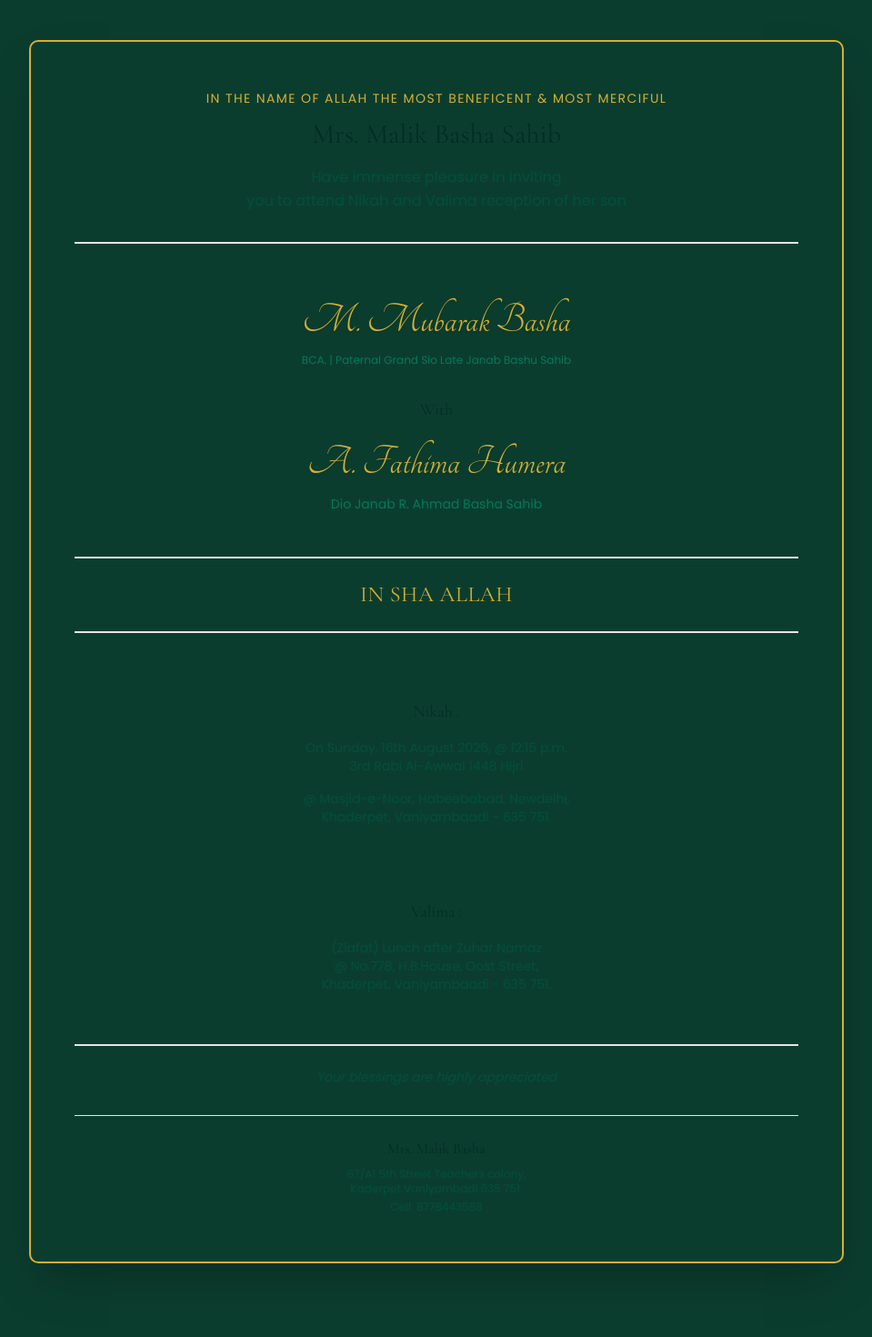
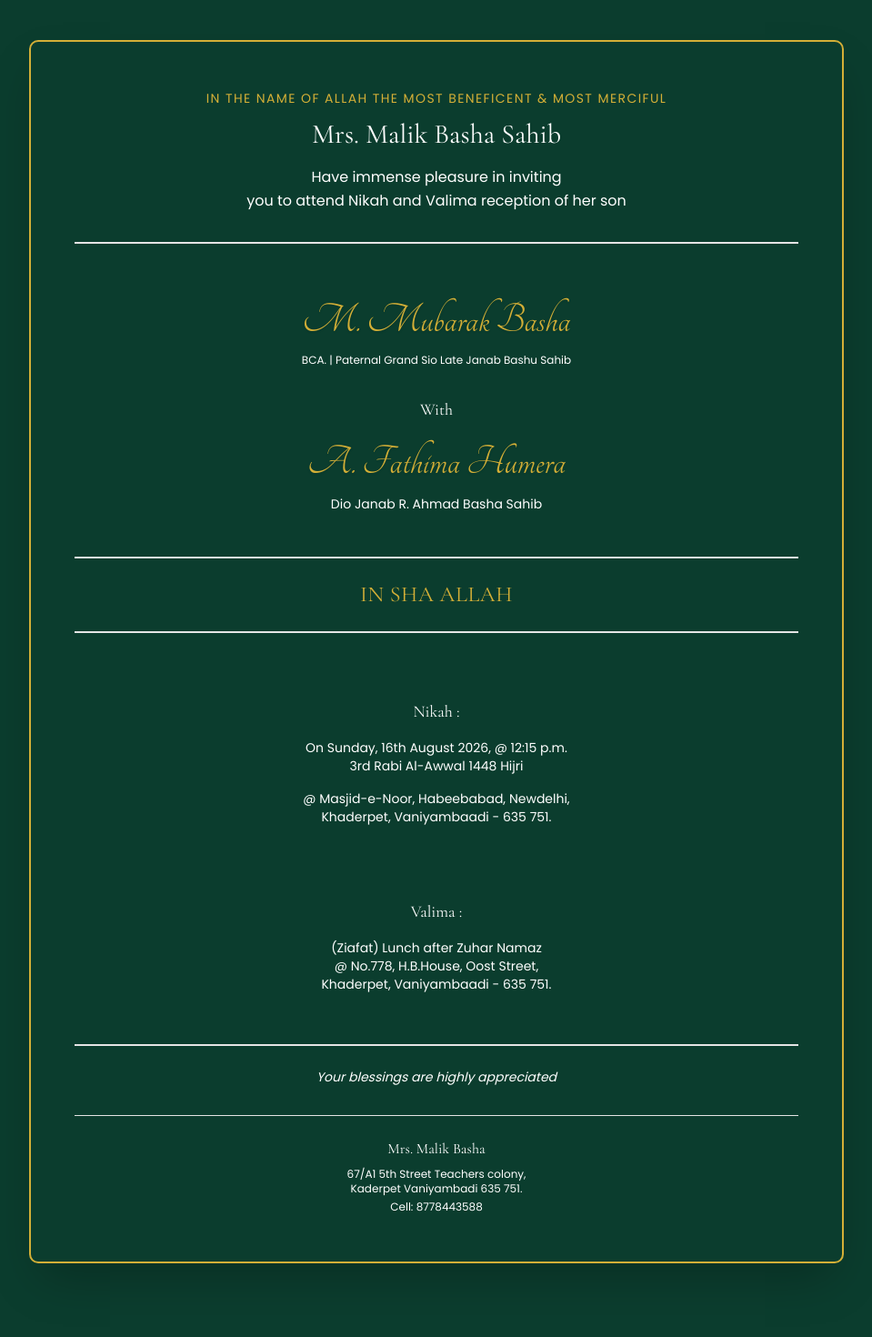
Before and after one commit to Muzammilmaker/mubarak-invitation-fathima, a Next.js app: page / in a window 1280 px wide. Shown: the part 820-2290 px from the top of the page at 91% size, without its empty margins (160-1119 px from the left). Built offline with nearby package versions, Linux system fonts and the light colour scheme.

Commit message:
style: update text color to white for better readability

```diff
--- a/components/dua-section.tsx
+++ b/components/dua-section.tsx
@@ -24,20 +24,20 @@ export function DuaSection() {
 
           {/* Translation */}
           <div className="text-center mb-8 pb-8 border-b-2 border-gold/30">
-            <p className="text-cream/90 font-body text-base md:text-lg italic leading-relaxed">
+            <p className="text-white font-body text-base md:text-lg italic leading-relaxed">
               &quot;O Allah, bless them, bless upon them and unite them in goodness.&quot;
             </p>
           </div>
 
           {/* Blessing Message */}
           <div className="text-center">
-            <p className="text-cream/80 font-body text-sm md:text-base leading-relaxed mb-6">
+            <p className="text-white font-body text-sm md:text-base leading-relaxed mb-6">
               We humbly request all our beloved family and friends to remember this couple in your precious duas. Your blessings and good wishes are the greatest gifts for their new journey together.
             </p>
             <p className="text-gold font-heading text-lg font-light drop-shadow">
               Jazak Allah Khair
             </p>
-            <p className="text-cream/70 font-body text-sm mt-2">
+            <p className="text-white font-body text-sm mt-2">
               Thank you for being part of this blessed occasion
             </p>
           </div>
--- a/components/event-timeline.tsx
+++ b/components/event-timeline.tsx
@@ -76,8 +76,8 @@ export function EventTimeline() {
             {/* Content */}
             <div className="flex-1 pb-8">
               <p className="text-gold text-sm font-light tracking-widest uppercase mb-2">{event.time}</p>
-              <h3 className="font-heading text-2xl text-cream mb-2">{event.title}</h3>
-              <p className="text-cream/80 font-body text-sm">{event.description}</p>
+              <h3 className="font-heading text-2xl text-white mb-2">{event.title}</h3>
+              <p className="text-white font-body text-sm">{event.description}</p>
             </div>
           </div>
         ))}
--- a/components/in-sha-allah.tsx
+++ b/components/in-sha-allah.tsx
@@ -16,7 +16,7 @@ export function InShaAllah() {
           {/* Nikah Details */}
           <div className="mb-24">
             <h3 className="font-heading text-2xl text-gold font-light mb-8">Nikah:</h3>
-            <div className="space-y-4 text-cream/90 font-body text-lg">
+            <div className="space-y-4 text-white font-body text-lg">
               <p>On Sunday, 16th August 2026, @ 12:15 p.m.</p>
               <p>3rd Rabi Al-Awwal 1448 Hijri</p>
               <p className="mt-8">@ Masjid-e-Noor, Habeebabad, Newdelhi,</p>
@@ -32,7 +32,7 @@ export function InShaAllah() {
           {/* Valima Details */}
           <div className="mb-16">
             <h3 className="font-heading text-2xl text-gold font-light mb-8">Valima:</h3>
-            <div className="space-y-4 text-cream/90 font-body text-lg">
+            <div className="space-y-4 text-white font-body text-lg">
               <p>(Ziafat) Lunch after Zuhar Namaz</p>
               <p>@ No.778, H.B.House, Oost Street,</p>
               <p>Khaderpet, Vaniyambaadi - 635 751.</p>
--- a/components/invitation-card.tsx
+++ b/components/invitation-card.tsx
@@ -15,10 +15,10 @@ export function InvitationCard() {
             {/* Header */}
             <div className="text-center mb-12 pb-8 border-b-2 border-gold/30">
               <p className="text-gold text-sm tracking-widest uppercase font-light mb-3">In the name of Allah the most Beneficent & most merciful</p>
-              <h2 className="font-heading text-2xl md:text-3xl text-emerald-950 font-light mb-4">
+              <h2 className="font-heading text-2xl md:text-3xl text-white font-light mb-4">
                 Mrs. Malik Basha Sahib
               </h2>
-              <p className="text-emerald-900 font-body text-sm md:text-base leading-relaxed">
+              <p className="text-white font-body text-sm md:text-base leading-relaxed">
                 Have immense pleasure in inviting<br />
                 you to attend Nikah and Valima reception of her son
               </p>
@@ -30,18 +30,18 @@ export function InvitationCard() {
                 <h1 style={{ fontFamily: 'var(--font-script)', fontSize: '3rem', fontWeight: '400', color: '#D4AF37', textShadow: '0 1px 3px rgba(0,0,0,0.1)' }}>
                   M. Mubarak Basha
                 </h1>
-                <span className="text-xs text-emerald-700 font-body block">BCA. | Paternal Grand Sio Late Janab Bashu Sahib</span>
+                <span className="text-xs text-white font-body block">BCA. | Paternal Grand Sio Late Janab Bashu Sahib</span>
               </div>
 
               <div className="text-center mb-2">
-                <p className="font-heading text-lg text-emerald-950 font-light">With</p>
+                <p className="font-heading text-lg text-white font-light">With</p>
               </div>
 
               <div className="text-center">
                 <h2 style={{ fontFamily: 'var(--font-script)', fontSize: '3rem', fontWeight: '400', color: '#D4AF37', textShadow: '0 1px 3px rgba(0,0,0,0.1)' }}>
                   A. Fathima Humera
                 </h2>
-                <p className="text-emerald-700 font-body text-xs md:text-sm">
+                <p className="text-white font-body text-xs md:text-sm">
                   Dio Janab R. Ahmad Basha Sahib
                 </p>
               </div>
@@ -54,8 +54,8 @@ export function InvitationCard() {
 
             {/* Nikah Details */}
             <div className="mb-8 p-6 bg-cream/50 rounded">
-              <h3 className="font-heading text-lg text-emerald-950 font-light mb-4 text-center">Nikah :</h3>
-              <div className="space-y-2 text-emerald-900 font-body text-sm">
+              <h3 className="font-heading text-lg text-white font-light mb-4 text-center">Nikah :</h3>
+              <div className="space-y-2 text-white font-body text-sm">
                 <p className="text-center">
                   On Sunday, 16th August 2026, @ 12:15 p.m.<br />
                   3rd Rabi Al-Awwal 1448 Hijri
@@ -69,8 +69,8 @@ export function InvitationCard() {
 
             {/* Valima Details */}
             <div className="mb-8 p-6 bg-cream/50 rounded">
-              <h3 className="font-heading text-lg text-emerald-950 font-light mb-4 text-center">Valima :</h3>
-              <div className="space-y-2 text-emerald-900 font-body text-sm">
+              <h3 className="font-heading text-lg text-white font-light mb-4 text-center">Valima :</h3>
+              <div className="space-y-2 text-white font-body text-sm">
                 <p className="text-center">
                   (Ziafat) Lunch after Zuhar Namaz<br />
                   @ No.778, H.B.House, Oost Street,<br />
@@ -81,7 +81,7 @@ export function InvitationCard() {
 
             {/* Closing */}
             <div className="text-center pt-6 border-t-2 border-gold/30">
-              <p className="font-body text-emerald-900 font-light text-sm italic">
+              <p className="font-body text-white font-light text-sm italic">
                 Your blessings are highly appreciated
               </p>
             </div>
@@ -89,8 +89,8 @@ export function InvitationCard() {
             {/* Contact Info */}
             <div className="mt-8 pt-6 border-t border-gold/20">
               <div className="text-center">
-                <p className="font-heading text-emerald-950 font-light mb-2">Mrs. Malik Basha</p>
-                <p className="text-emerald-900 font-body text-xs space-y-1">
+                <p className="font-heading text-white font-light mb-2">Mrs. Malik Basha</p>
+                <p className="text-white font-body text-xs space-y-1">
                   <span>67/A1 5th Street Teachers colony,</span><br />
                   <span>Kaderpet Vaniyambadi 635 751.</span><br />
                   <span className="block mt-1">Cell: 8778443588</span>
--- a/components/quran-verse.tsx
+++ b/components/quran-verse.tsx
@@ -34,7 +34,7 @@ export function QuranVerse() {
 
           {/* English Translation */}
           <div className="text-center">
-            <p className="text-cream/90 font-body text-base md:text-lg leading-relaxed mb-4 italic">
+            <p className="text-white font-body text-base md:text-lg leading-relaxed mb-4 italic">
               &quot;And among His signs is that He created for you spouses from among yourselves that you may find tranquility in them. And He has put between you affection and mercy.&quot;
             </p>
             <p className="text-gold font-heading text-sm font-light tracking-wide uppercase drop-shadow">
```
Also changed, not shown: components/countdown-timer.tsx (+4 -4 lines), components/dress-code.tsx (+5 -5 lines), components/footer.tsx (+4 -4 lines).
